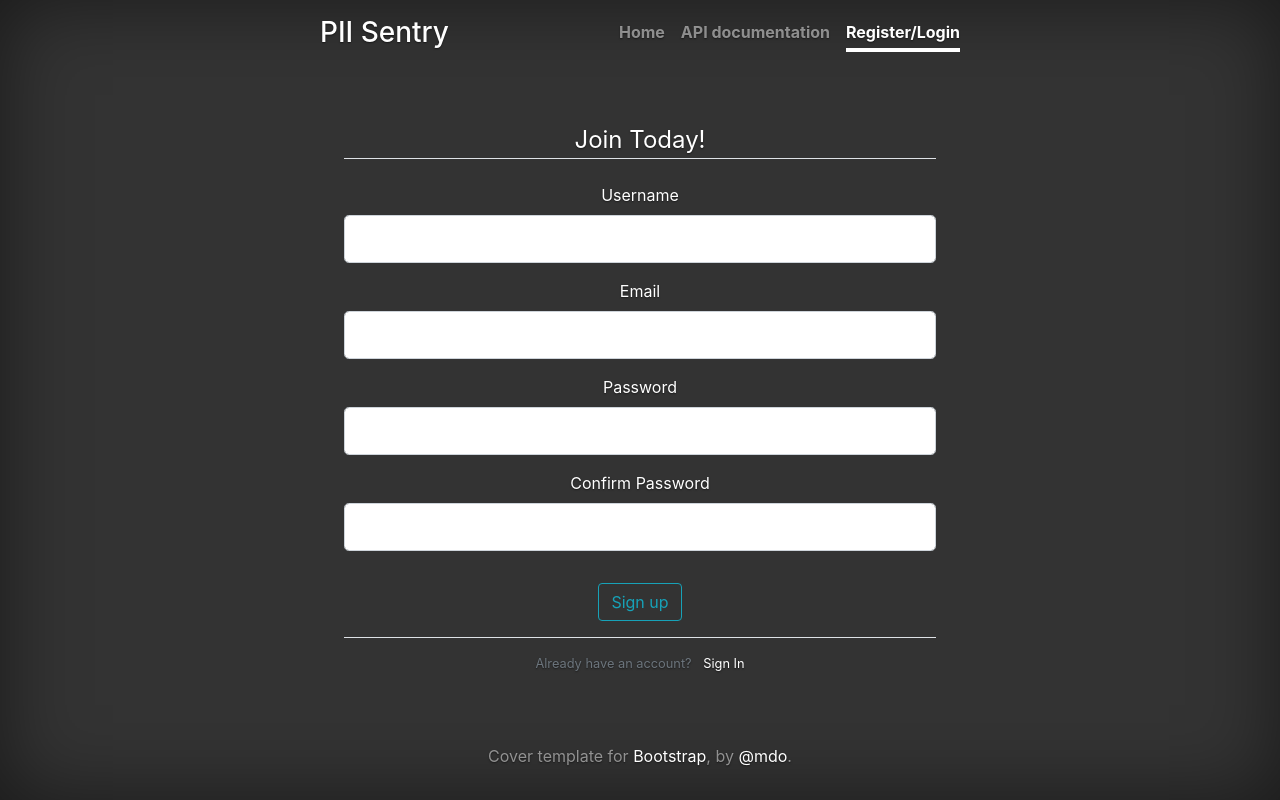
After one commit to edwardcooper/data-sentry, a Flask app: page /register_form in a window 1280 px wide. The commit adds this page. Run offline with Flask 2, Linux system fonts and the light colour scheme; parts of the project's set-up code (start-up, migrations or seed data) failed here and were passed over; some libraries are stand-ins or nearby versions.

Commit message:
add register/login  forms.

```diff
--- a/website/app.py
+++ b/website/app.py
@@ -1,7 +1,30 @@
 from flask import Flask
 from flask import render_template
+from flask import flash
+from flask import redirect
+from flask import url_for
+
+from user_register_forms import RegistrationForm, LoginForm
+
+from flask_sqlalchemy import SQLAlchemy
+
+
+# libraries for the model part
+from sklearn.externals import joblib
+from piidetect.pipeline import text_clean, word_embedding
+import pandas as pd
+
+# word2vec_model = joblib.load("word2vec_pipe_cv_production.pkl")
+
+
+
+
+
 
 app = Flask(__name__)
+app.config['SECRET_KEY'] = '34d9f494c01b69e2f6aad1e9ccfd5bb48630ab9b'
+
+
 
 @app.route('/')
 def home_page():
@@ -15,6 +38,26 @@ def API_page():
 def Login_page():
     return render_template("Login_page.html")
 
+@app.route('/register_form', methods = ['GET',"POST"])
+def register_form():
+    form_for_register = RegistrationForm()
+    if form_for_register.validate_on_submit():
+        flash(f"Account create for {form_for_register.username.data}!", 'success')
+        return redirect(url_for("API_page"))
+    return render_template('register_form.html', form = form_for_register)
+
+@app.route('/login_form', methods = ['GET',"POST"])
+def login_form():
+    form_for_login = LoginForm()
+    if form_for_login.validate_on_submit():
+        if form_for_login.email.data == "admin@piisentry.com" and form_for_login.password.data == "1234":
+            flash("You have been loged in!", 'success')
+            return redirect(url_for("API_page"))
+        else:
+            flash("Please double check your email and password", "danger")
+
+    return render_template('login_form.html', form = form_for_login)
+
 
 
 if __name__ == "__main__":
--- a/website/static/cover.css
+++ b/website/static/cover.css
@@ -93,7 +93,7 @@ body {
   padding: 0 1.5rem;
 }
 .cover .btn-lg {
-  padding: 1.75rem 2.25rem;
+  padding: 0.75rem 1.25rem;
   font-weight: 1000;
 }
 
--- a/website/templates/home_page.html
+++ b/website/templates/home_page.html
@@ -25,6 +25,12 @@
 </div>
 <button type="submit" class="btn btn-primary btn-lg">Search PII</button>
 
+<form class="form-inline mt-2 mt-md-0" action="/" method="POST">
+  <input type="text"  name="user_input_text" aria-label="Search">
+  <button class="btn btn-outline-success my-2 my-sm-0" type="submit">Ask</button>
+</form>
+
+
 
     {% endblock %}
   </body>
--- /dev/null
+++ b/website/templates/register_form.html
@@ -0,0 +1,99 @@
+<title>piisentry</title>
+{% extends "template.html" %}
+{% block navbar %}
+<a class="nav-link" href="{{ url_for('home_page')}}">Home</a>
+<a class="nav-link" href="{{ url_for('API_page')}}">API documentation</a>
+<a class="nav-link active" href="{{url_for('Login_page')}}">Register/Login</a>
+{% endblock navbar%}
+
+{% block content %}
+    <div class="content-section">
+      <form class="" action="" method="post">
+        {{ form.hidden_tag() }}
+
+        <fieldset class = 'form-group'>
+          <legend class = 'border-bottom mb-4'>Join Today!</legend>
+
+              <!-- username -->
+              <div class = 'form-group'>
+                {{ form.username.label(class = "form-control-label") }}
+                <!-- add error notification for this field  -->
+                {% if form.username.errors %}
+                    {{ form.username(class = "form-control form-control-lg is-invalid") }}
+                    <div class="invalid-feedback">
+                      {% for error in form.username.errors %}
+                      <span>{{ error }}</span>
+                      {% endfor %}
+                    </div>
+                {% else %}
+                    {{ form.username(class = "form-control form-control-lg") }}
+                {% endif %}
+              </div>
+
+              <!-- email -->
+              <div class = 'form-group'>
+                {{ form.email.label(class = "form-control-label") }}
+                <!-- add error notification for this field  -->
+                {% if form.email.errors %}
+                    {{ form.email(class = "form-control form-control-lg is-invalid") }}
+                    <div class="invalid-feedback">
+                      {% for error in form.email.errors %}
+                      <span>{{ error }}</span>
+                      {% endfor %}
+                    </div>
+                {% else %}
+                    {{ form.email(class = "form-control form-control-lg") }}
+                {% endif %}
+              </div>
+
+              <!-- password -->
+              <div class = 'form-group'>
+                {{ form.password.label(class = "form-control-label") }}
+                <!-- add error notification for this field  -->
+                {% if form.password.errors %}
+                    {{ form.password(class = "form-control form-control-lg is-invalid") }}
+                    <div class="invalid-feedback">
+                      {% for error in form.password.errors %}
+                      <span>{{ error }}</span>
+                      {% endfor %}
+                    </div>
+                {% else %}
+                    {{ form.password(class = "form-control form-control-lg") }}
+                {% endif %}
+              </div>
+
+              <!-- confirmed_password -->
+              <div class = 'form-group'>
+                {{ form.confirm_password.label(class = "form-control-label") }}
+                <!-- add error notification for this field  -->
+                {% if form.confirm_password.errors %}
+                    {{ form.confirm_password(class = "form-control form-control-lg is-invalid") }}
+                    <div class="invalid-feedback">
+                      {% for error in form.confirm_password.errors %}
+                      <span>{{ error }}</span>
+                      {% endfor %}
+                    </div>
+                {% else %}
+                    {{ form.confirm_password(class = "form-control form-control-lg") }}
+                {% endif %}
+              </div>
+
+
+        </fieldset>
+
+        <div class="form-group">
+          {{ form.submit(class="btn btn-outline-info") }}
+        </div>
+
+      </form>
+    </div>
+
+    <div class="border-top pt-3">
+      <small class="text-muted">
+        Already have an account? <a href="{{url_for('login_form')}}" class = 'ml-2'>Sign In</a>
+      </small>
+
+    </div>
+
+
+{% endblock content %}
--- a/website/templates/template.html
+++ b/website/templates/template.html
@@ -43,7 +43,18 @@
   <main role="main" class="inner cover">
 
     <p class="lead">
+      {% with register_message = get_flashed_messages(with_categories = true) %}
+      {% if register_message %}
+          {% for category, message in register_message %}
+          <div class="alert alert-{{category}}">
+            {{ message }}
+          </div>
+          {%endfor%}
+      {% endif %}
+      {% endwith %}
+
       {% block content %}
+
       {% endblock content%}
     </p>
   </main>
--- /dev/null
+++ b/website/user_register_forms.py
@@ -0,0 +1,28 @@
+from flask_wtf import FlaskForm
+from wtforms import StringField, PasswordField, SubmitField, BooleanField
+from wtforms.validators import DataRequired, Length, Email, EqualTo
+
+class RegistrationForm(FlaskForm):
+    username = StringField('Username',
+    validators = [DataRequired(),Length(min=2, max = 50)]
+    )
+
+    email = StringField("Email", validators = [DataRequired(), Email()])
+
+    password = PasswordField("Password", validators=[DataRequired()])
+
+    confirm_password = PasswordField("Confirm Password",
+     validators=[DataRequired(),EqualTo('password')])
+
+    submit = SubmitField("Sign up")
+
+
+class LoginForm(FlaskForm):
+
+    email = StringField("Email", validators = [DataRequired(), Email()])
+
+    password = PasswordField("Password", validators=[DataRequired()])
+
+    remember = BooleanField('Remember Me')
+
+    submit = SubmitField("Login")
```
Also changed, not shown: requirements.txt (+73 -116 lines), website/templates/login_form.html (added, +72 -0 lines), website/word2vec_model.py (added), 1 other file.
